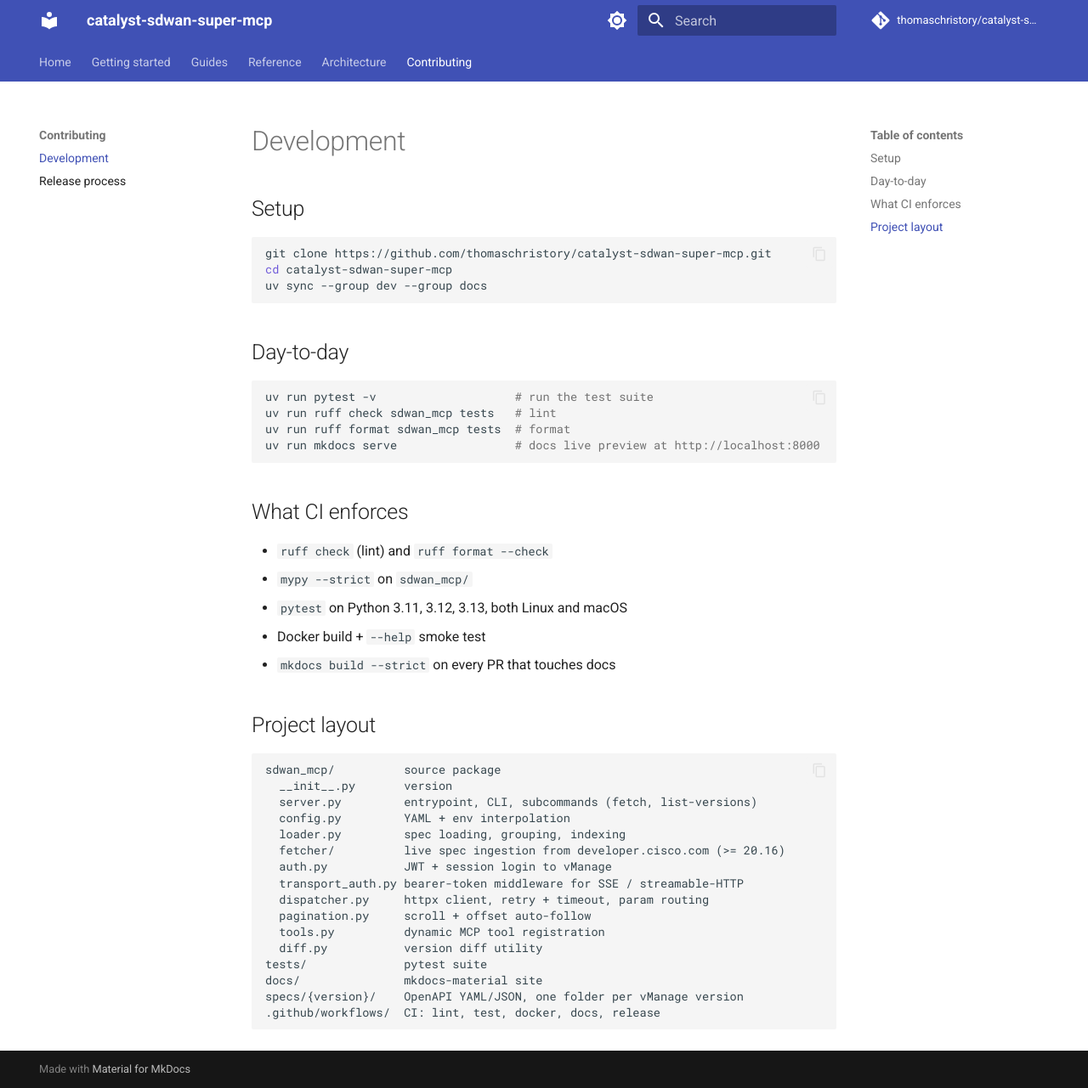
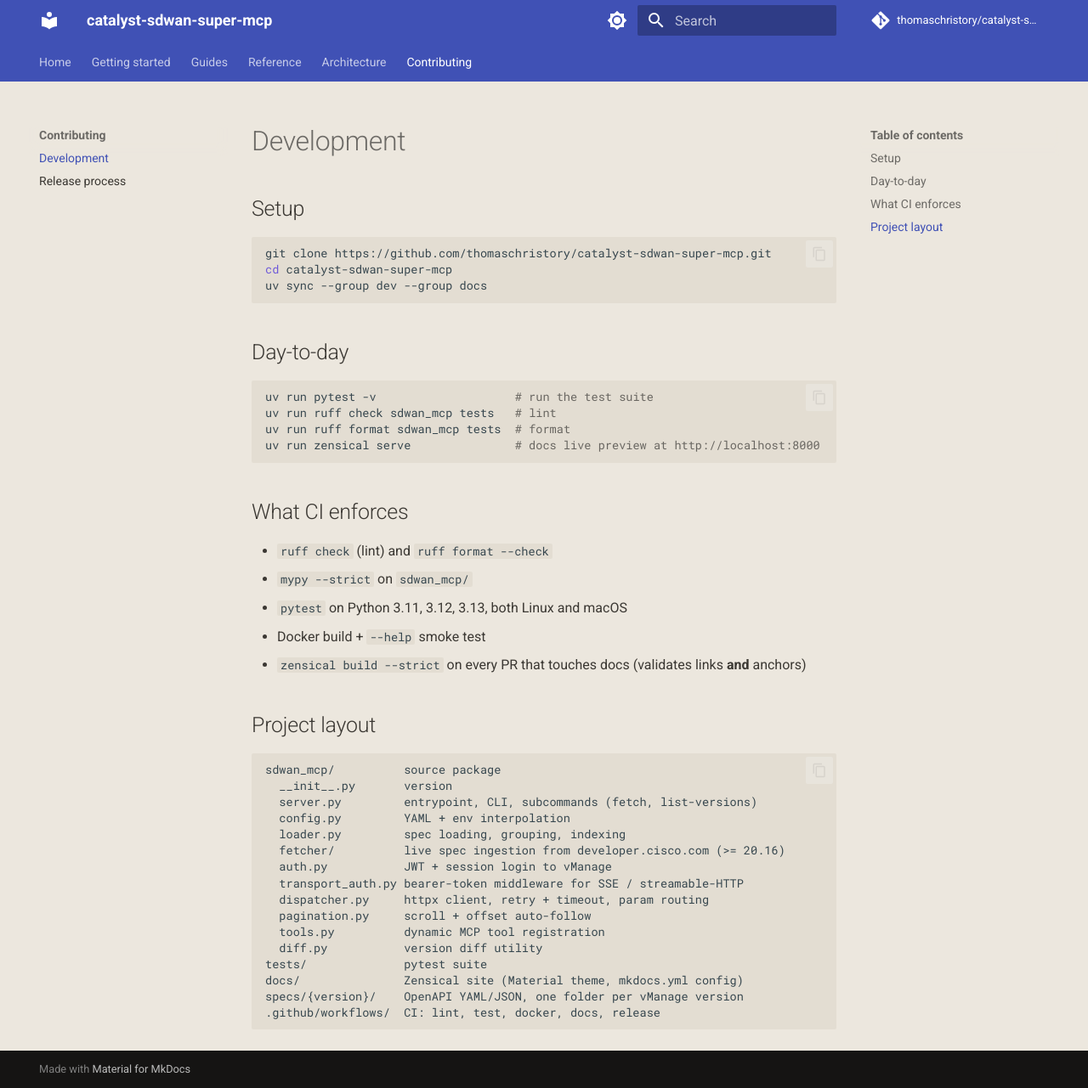
Before and after one commit to thomaschristory/catalyst-sdwan-super-mcp, an MkDocs documentation site: the page built from docs/contributing/development.md, in a window 1280 px wide and 1281 px high. Shown: the whole window at 85% size. Built offline with MkDocs 1.6.1 and Material for MkDocs 9.7.7, drawn with Linux system fonts in a browser that asks for light colours; comment, search, counter and statistics services are not loaded.

Commit message:
docs: migrate from MkDocs to Zensical (#97)
Swap the docs toolchain from MkDocs + Material for MkDocs to Zensical,
the successor to both from the same team. Zensical reads the existing
mkdocs.yml natively, so the nav, palette, markdown extensions, and every
published URL/anchor carry over unchanged — the migration is a dependency
and command swap.

- deps: mkdocs + mkdocs-material -> zensical>=0.0.50
- CI + docs: mkdocs build --strict -> zensical build --strict,
  mkdocs serve -> zensical serve
- theme: adopt Zensical's default `modern` variant with the warm "paper"
  palette, matching the sister project panorama-super-cli. The modern top
  bar is painted from --md-default-bg-color--light (not `primary`), so
  docs/stylesheets/extra.css overrides that variable.

Zensical's stricter validator checks anchors, not just links, and caught a
broken fragment in reference/cli.md (`#debug--capture-...`, doubled hyphen)
that matched no heading. MkDocs' --strict does not validate anchors, so that
link had been shipping broken on the live site. Fixed.

Full site build is now ~0.3s, `No issues found`. Contributor-facing only;
the shipped package is untouched.

Co-Authored-By: Claude Opus 4.8 (1M context) <noreply@anthropic.com>

````diff
--- a/docs/contributing/development.md
+++ b/docs/contributing/development.md
@@ -14,7 +14,7 @@ uv sync --group dev --group docs
 uv run pytest -v                    # run the test suite
 uv run ruff check sdwan_mcp tests   # lint
 uv run ruff format sdwan_mcp tests  # format
-uv run mkdocs serve                 # docs live preview at http://localhost:8000
+uv run zensical serve               # docs live preview at http://localhost:8000
 ```
 
 ## What CI enforces
@@ -23,7 +23,7 @@ uv run mkdocs serve                 # docs live preview at http://localhost:8000
 - `mypy --strict` on `sdwan_mcp/`
 - `pytest` on Python 3.11, 3.12, 3.13, both Linux and macOS
 - Docker build + `--help` smoke test
-- `mkdocs build --strict` on every PR that touches docs
+- `zensical build --strict` on every PR that touches docs (validates links **and** anchors)
 
 ## Project layout
 
@@ -41,7 +41,7 @@ sdwan_mcp/          source package
   tools.py          dynamic MCP tool registration
   diff.py           version diff utility
 tests/              pytest suite
-docs/               mkdocs-material site
+docs/               Zensical site (Material theme, mkdocs.yml config)
 specs/{version}/    OpenAPI YAML/JSON, one folder per vManage version
 .github/workflows/  CI: lint, test, docker, docs, release
 ```
--- /dev/null
+++ b/docs/stylesheets/extra.css
@@ -0,0 +1,22 @@
+/* Soften the default black-on-white / white-on-black extremes into a warmer,
+   lower-glare "paper" pair. Only background/foreground surfaces are touched;
+   the indigo primary/accent from mkdocs.yml is left intact. */
+
+/* Light mode — dimmed warm paper (not bright white), soft ink.
+   --md-default-bg-color--light paints the top bar in the modern theme;
+   set it to a lifted tone distinct from (lighter than) the page body. */
+[data-md-color-scheme="default"] {
+  --md-default-bg-color: #ece7de;
+  --md-default-bg-color--light: #f5f2ec;
+  --md-default-fg-color: #3b3833;
+  --md-code-bg-color: #e3ddd2;
+}
+
+/* Dark mode — lifted warm gray (not near-black), soft off-white ink.
+   Top bar lifted a notch above the page body. */
+[data-md-color-scheme="slate"] {
+  --md-default-bg-color: #2b2a27;
+  --md-default-bg-color--light: #37342f;
+  --md-default-fg-color: #e2dfd8;
+  --md-code-bg-color: #34322e;
+}
--- a/mkdocs.yml
+++ b/mkdocs.yml
@@ -31,6 +31,9 @@ theme:
     - content.code.copy
     - search.suggest
     - search.highlight
+
+extra_css:
+  - stylesheets/extra.css
 
 markdown_extensions:
   - admonition
--- a/pyproject.toml
+++ b/pyproject.toml
@@ -54,8 +54,7 @@ dev = [
     "types-PyYAML>=6.0",
 ]
 docs = [
-    "mkdocs>=1.6",
-    "mkdocs-material>=9.5",
+    "zensical>=0.0.50",
     "pyyaml>=6.0",
 ]
 
````
Also changed, not shown: AGENTS.md (+1 -1 lines), CHANGELOG.md (+24 -0 lines), CLAUDE.md (+5 -3 lines), README.md (+1 -1 lines), docs/contributing/release-process.md (+1 -1 lines), docs/reference/cli.md (+1 -1 lines), 2 other files.
